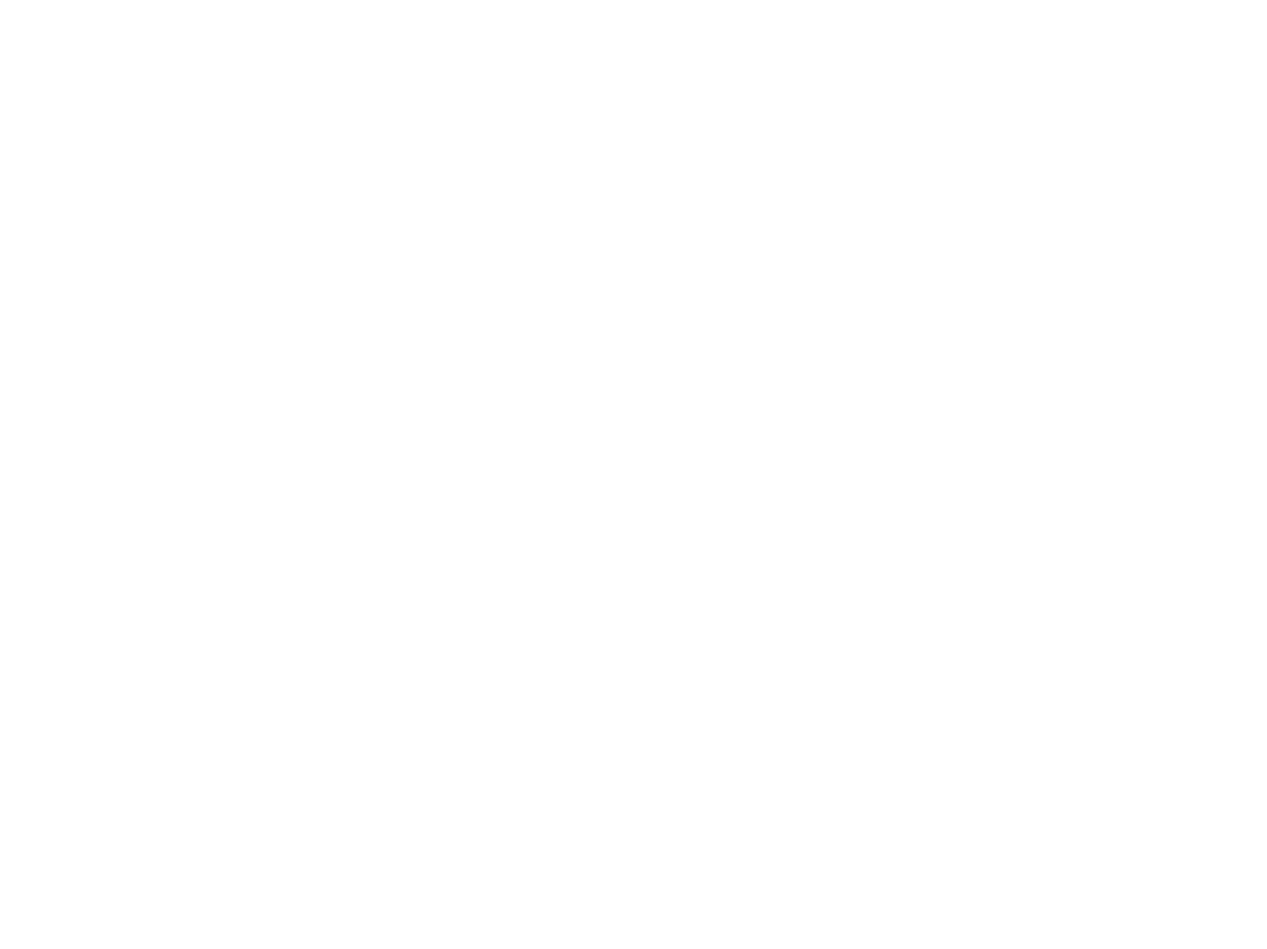
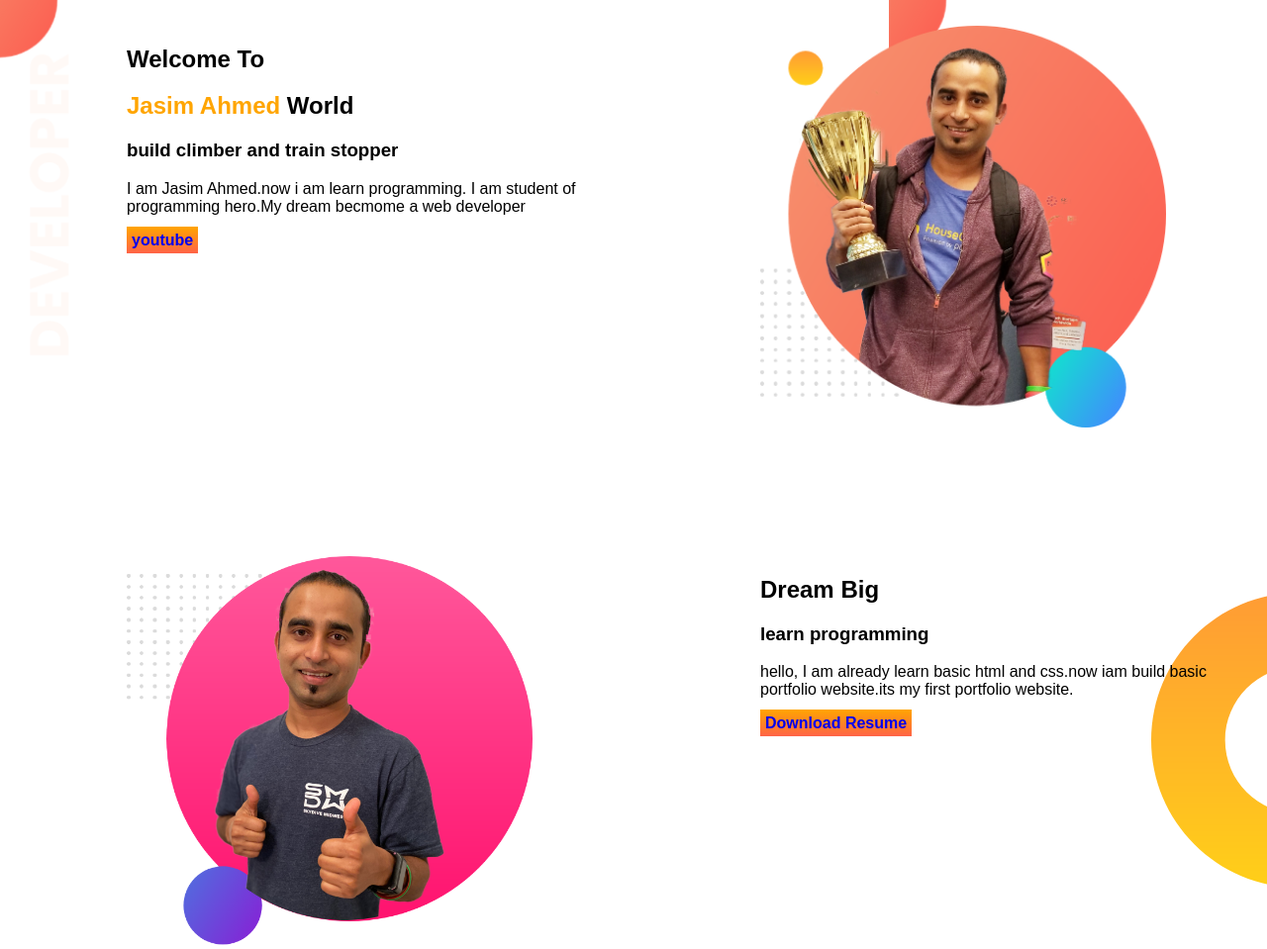
Before and after one commit to Jasimahmedq2/portfolio-website, a plain HTML site: page index.html in a window 1280 px wide. Shown: the whole page at 99% size. Before the commit the page ends 800 px from the top, so only its background shows below. Drawn offline with Linux system fonts and the light colour scheme.

Commit message:
portfolio halka ready

```diff
--- a/index.html
+++ b/index.html
@@ -5,9 +5,40 @@
     <link rel="stylesheet" href="style.css">
     <meta http-equiv="X-UA-Compatible" content="IE=edge">
     <meta name="viewport" content="width=device-width, initial-scale=1.0">
-    <title>jasim fortfolio</title>
+    <title>jasim portfolio</title>
 </head>
 <body>
+    <section class="background-bannar">
+
+
+   <div class="div-style">
+    <h1>Welcome To</h1>
+    <h1><span> Jasim Ahmed</span> World</h1>
+
+    <h3>build climber and train stopper</h3>
+    <p>I am Jasim Ahmed.now i am learn programming. I am student of programming  hero.My dream becmome a web developer
+    </p><a class="link" target="_blank" href="https://www.youtube.com/">youtube</a>
+
+   </div>
+   <div class="div-style">
+       <img src="jhankar.png" alt="">
+   </div>
+
+    </section>
+    <section class="section-margin">
+        <div class="div-style">
+            <img src="jhankar2.png" alt="">
+        </div>
+        <div class="div-style">
+            <h1>Dream Big</h1>
+            <h3>learn programming</h3>
+            <p>
+                hello, I am  already learn basic html and css.now iam build basic  portfolio website.its my first portfolio website.
+            </p>
+            <a class="link" target="_blank" href=" https://www.youtube.com/">Download Resume</a>
+        </div>
+    </section>
+
 
 </body>
 </html>
--- a/style.css
+++ b/style.css
@@ -0,0 +1,39 @@
+span{color: orange;}
+section{
+    display: flex;
+
+}
+.div-style{
+    width: 50%;
+    padding-left: 10%;
+    margin-top: 2%;
+
+
+
+}
+.div-style img{
+    width: 80%;
+
+
+
+}
+.link{
+    text-decoration: none;
+     background-image: linear-gradient(orange,tomato);
+     font-weight: 700;
+      padding:5px;
+}
+.background-bannar{
+    background-image: url(top-banner.png);
+
+}
+body{
+    font-family: poppins,sans-serif;
+    margin: 0px;
+}
+.section-margin{
+    margin-top: 100px;
+    background-image: url(dream-bg.png);
+    background-repeat: no-repeat;
+    background-position: right;
+}
```
Also changed, not shown: dream-bg.png (added), exp-bg.png (added), jasim_ahmed-removebg-preview.png (added), jhankar.png (added), jhankar2.png (added), my-bg2.png (added), top-banner.png (added).
